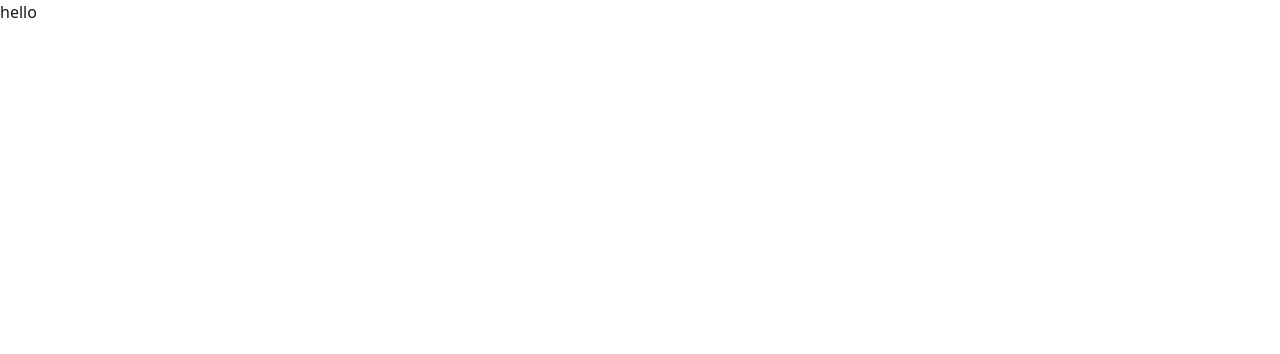
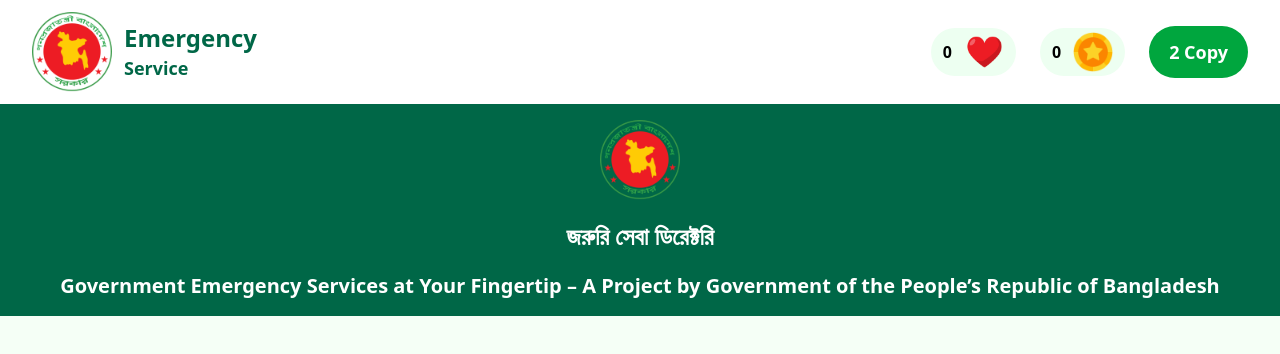
Before and after one commit to saifuldoict/B12-A5-Emergency-Hotline, a plain HTML site: page index.html in a window 1280 px wide. Drawn offline with nearby package versions, Linux system fonts and the light colour scheme.

Commit message:
nav, section2 added

```diff
--- a/index.html
+++ b/index.html
@@ -7,9 +7,59 @@
     <script src="https://cdn.jsdelivr.net/npm/@tailwindcss/browser@4"></script>
     <link href="https://cdn.jsdelivr.net/npm/daisyui@5" rel="stylesheet" type="text/css" />
 </head>
-<body>
+<body class="max-w-[1280px] bg-[#f5fff6] h-[100vh] m-auto">
 
-<h1>hello</h1>
+   <nav class="bg-white flex justify-between items-center px-4 py-3 md:px-8">
+  <!-- Logo & Title -->
+  <div class="flex items-center gap-3">
+    <img src="./assets/logo.png" class="w-10 md:w-16 lg:w-20" alt="Logo"/>
+    <div class="leading-tight">
+      <h1 class="text-[#006747] font-bold text-lg md:text-xl lg:text-2xl">
+        Emergency
+      </h1>
+      <span class="text-[#006747] font-bold text-sm md:text-base lg:text-lg">
+        Service
+      </span>
+    </div>
+  </div>
+
+  <!-- Right Section -->
+  <div class="flex items-center gap-3 md:gap-6">
+    <!-- Heart -->
+    <div class="bg-[#edfff1] gap-3 rounded-full flex items-center px-2 py-1 md:px-3">
+      <p class="font-bold text-black text-xs md:text-sm lg:text-base">0</p>
+      <img src="./assets/heart.png" class="w-6 md:w-8 lg:w-10" alt="Heart"/>
+    </div>
+
+    <!-- Coin -->
+    <div class="bg-[#edfff1] gap-3 rounded-full flex items-center px-2 py-1 md:px-3">
+      <p class="font-bold text-black text-xs md:text-sm lg:text-base">0</p>
+      <img src="./assets/coin.png" class="w-6 md:w-8 lg:w-10" alt="Coin"/>
+    </div>
+
+    <!-- Button -->
+    <div class="bg-[#00a63e] rounded-full flex items-center px-3 md:px-5 py-2 md:py-3">
+      <p class="font-bold text-white text-sm md:text-base lg:text-lg">2 Copy</p>
+    </div>
+  </div>
+</nav>
+
+<!--2nd part-->
+<section>
+    <div class="bg-[#006747] flex flex-col justify-center items-center p-4 gap-5">
+        <img src="./assets/logo.png" class="w-10 md:w-16 lg:w-20" alt="Logo"/>
+         <h1 class="text-white font-bold text-lg md:text-xl lg:text-2xl">
+        জরুরি সেবা ডিরেক্টরি
+      </h1>
+      <h1 class="text-white text-center font-bold text-sm md:text-sm lg:text-xl">
+        Government Emergency Services at Your Fingertip – A Project by  Government of the People’s Republic of Bangladesh
+      </h1>
+    </div>
+</section>
+
+<!--2nd part close-->
+
+
 
 
     <script src="./script.js"></script>
```
Also changed, not shown: tailwind.config.js (added).
